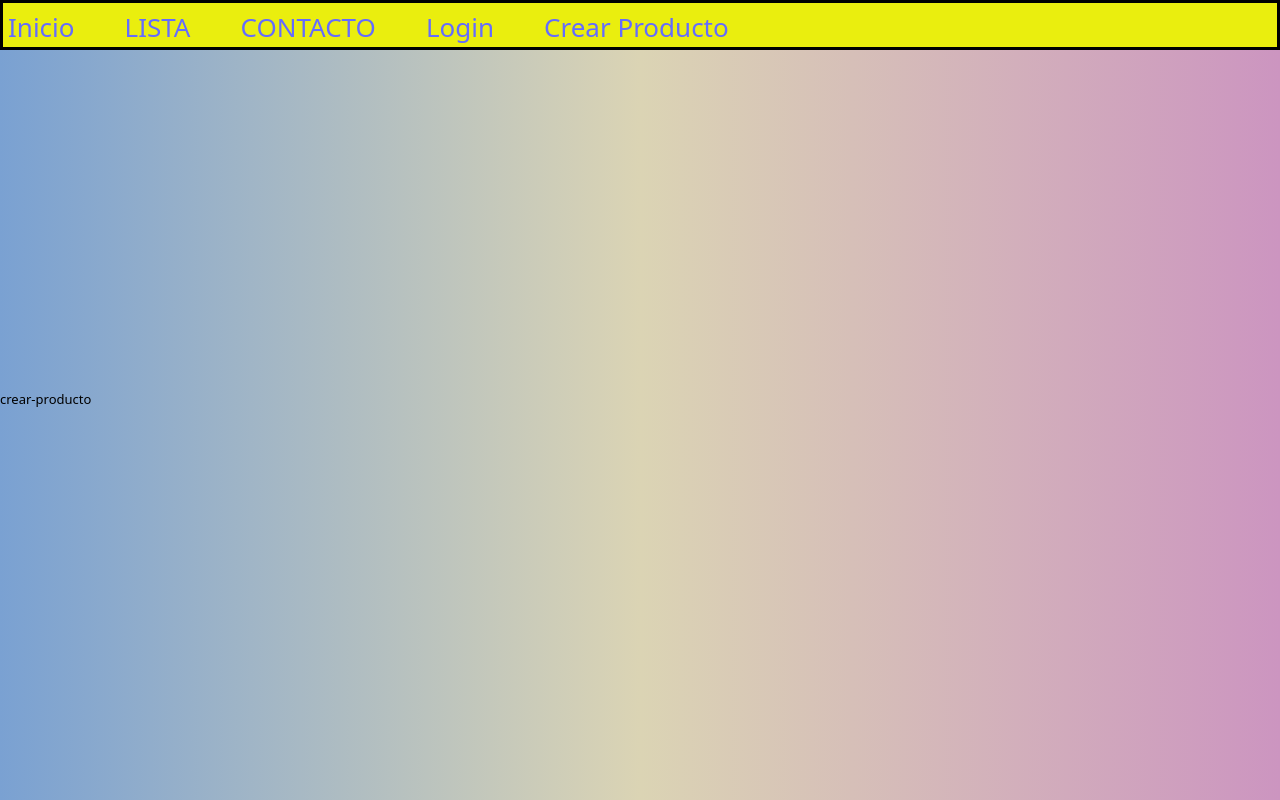
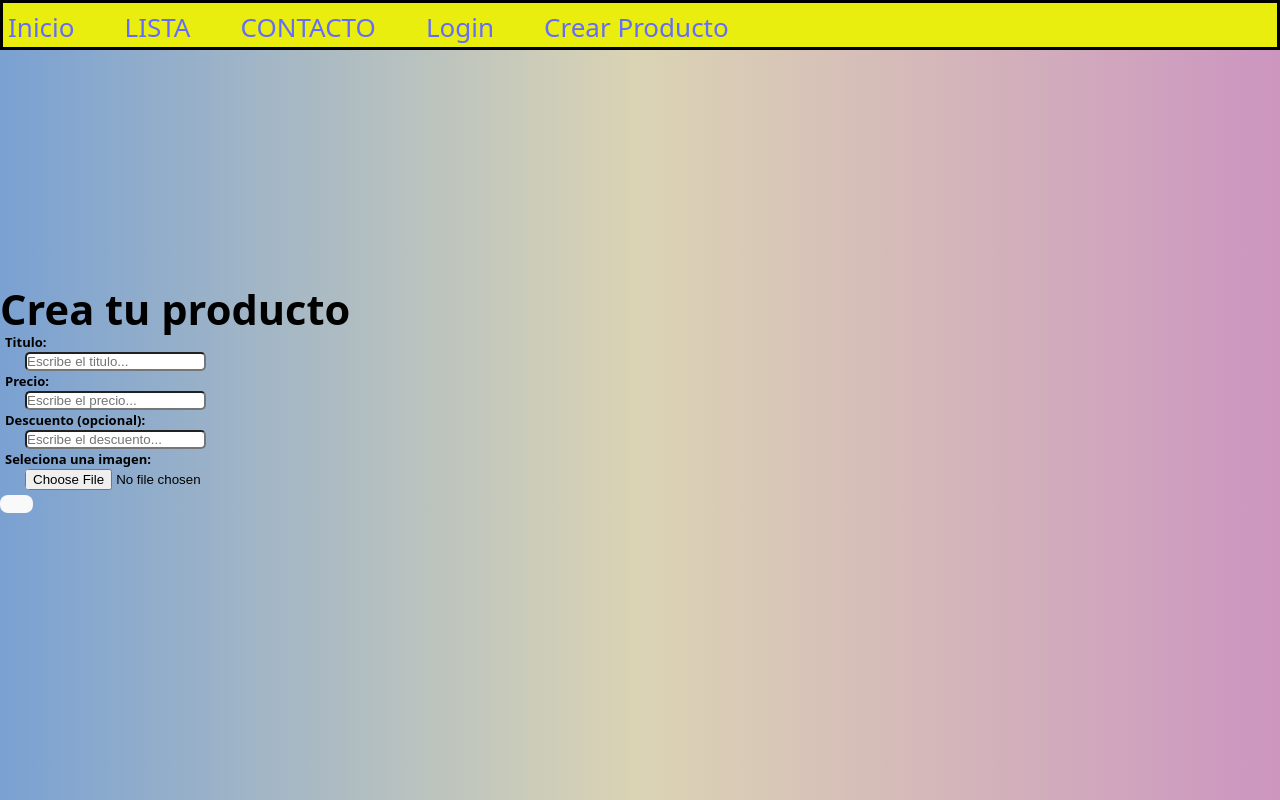
Before and after one commit to Caudillo8/ProductCard, a React (Vite) app in the folder productCard/: page /Crear_producto in a window 1280 px wide. Built offline with nearby package versions, Linux system fonts and the light colour scheme.

Commit message:
form crear product

```diff
--- a/productCard/src/App.jsx
+++ b/productCard/src/App.jsx
@@ -20,7 +20,7 @@ function App() {
         <Route path="/cardlist" element={<CardList />} />
         <Route path="/MiLogin" element={<MiLogin />} />
         <Route path="/api/:product_id" element={<DetalleProducto />} />
-        <Route path="/crear_producto" element={<Crear_producto />} />
+        <Route path="/Crear_producto" element={<Crear_producto />} />
       </Routes>
       <MiNavegador />
     </div>
--- a/productCard/src/components/Crear_producto.jsx
+++ b/productCard/src/components/Crear_producto.jsx
@@ -1,7 +1,50 @@
 import React from "react";
 
 const Crear_producto = () => {
-  return <div>crear-producto</div>;
+  return (
+    <div>
+      <h1>Crea tu producto</h1>
+      <form>
+        <div>
+          <label htmlFor="title">Titulo:</label>
+          <input
+            type="text"
+            name="title"
+            id="title"
+            placeholder="Escribe el titulo..."
+            required
+          />
+        </div>
+        <div>
+          <label htmlFor="price">Precio:</label>
+          <input
+            type="number"
+            name="price"
+            id="price"
+            placeholder="Escribe el precio..."
+            min={0}
+            required
+          />
+        </div>
+        <div>
+          <label htmlFor="discount">Descuento (opcional):</label>
+          <input
+            type="number"
+            name="discount"
+            id="discount"
+            placeholder="Escribe el descuento..."
+            max={99}
+            required
+          />
+        </div>
+        <div>
+          <label htmlFor="img">Seleciona una imagen:</label>
+          <input type="file" id="img" name="img" />
+        </div>
+        <button type="submit"></button>
+      </form>
+    </div>
+  );
 };
 
 export default Crear_producto;
```
